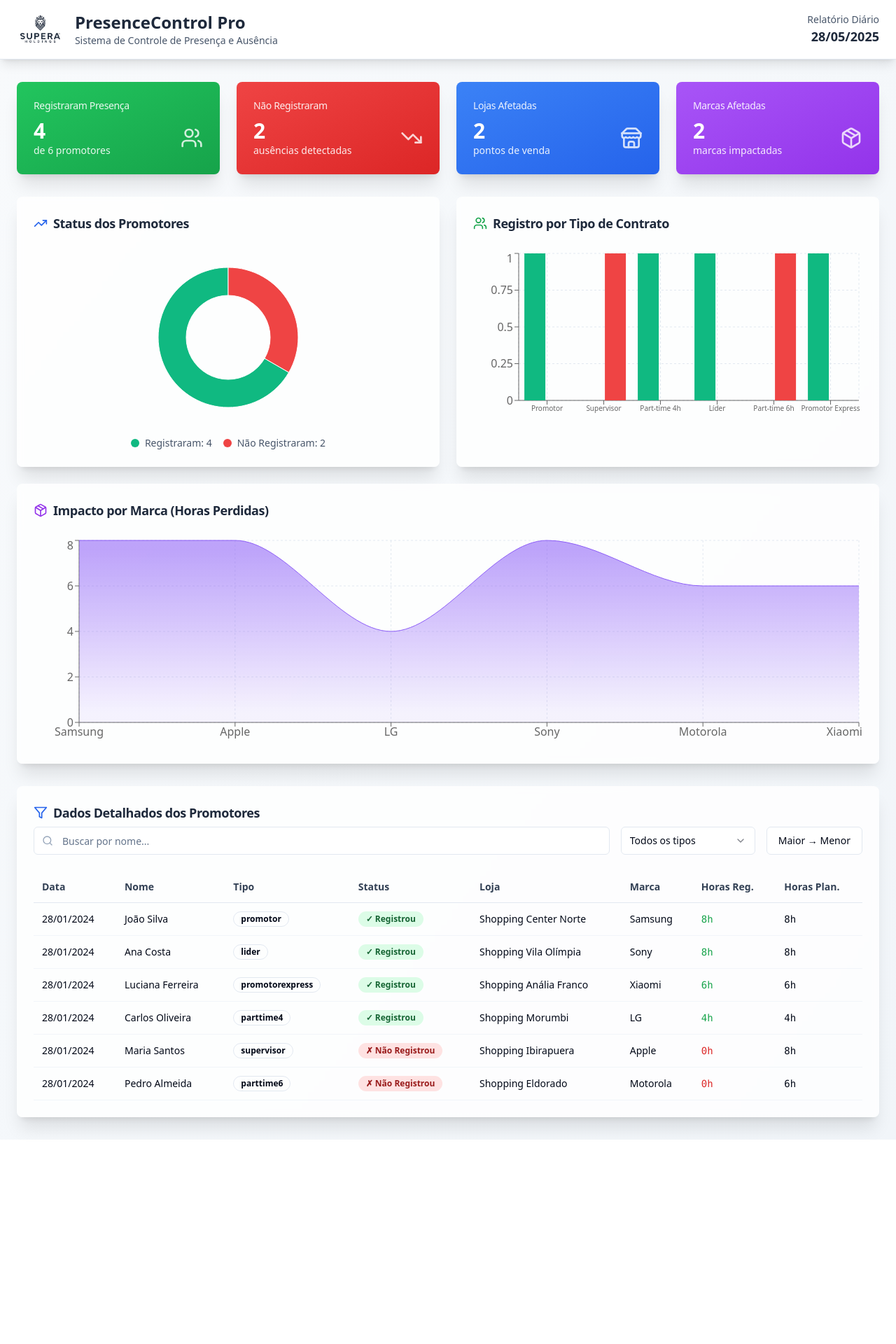
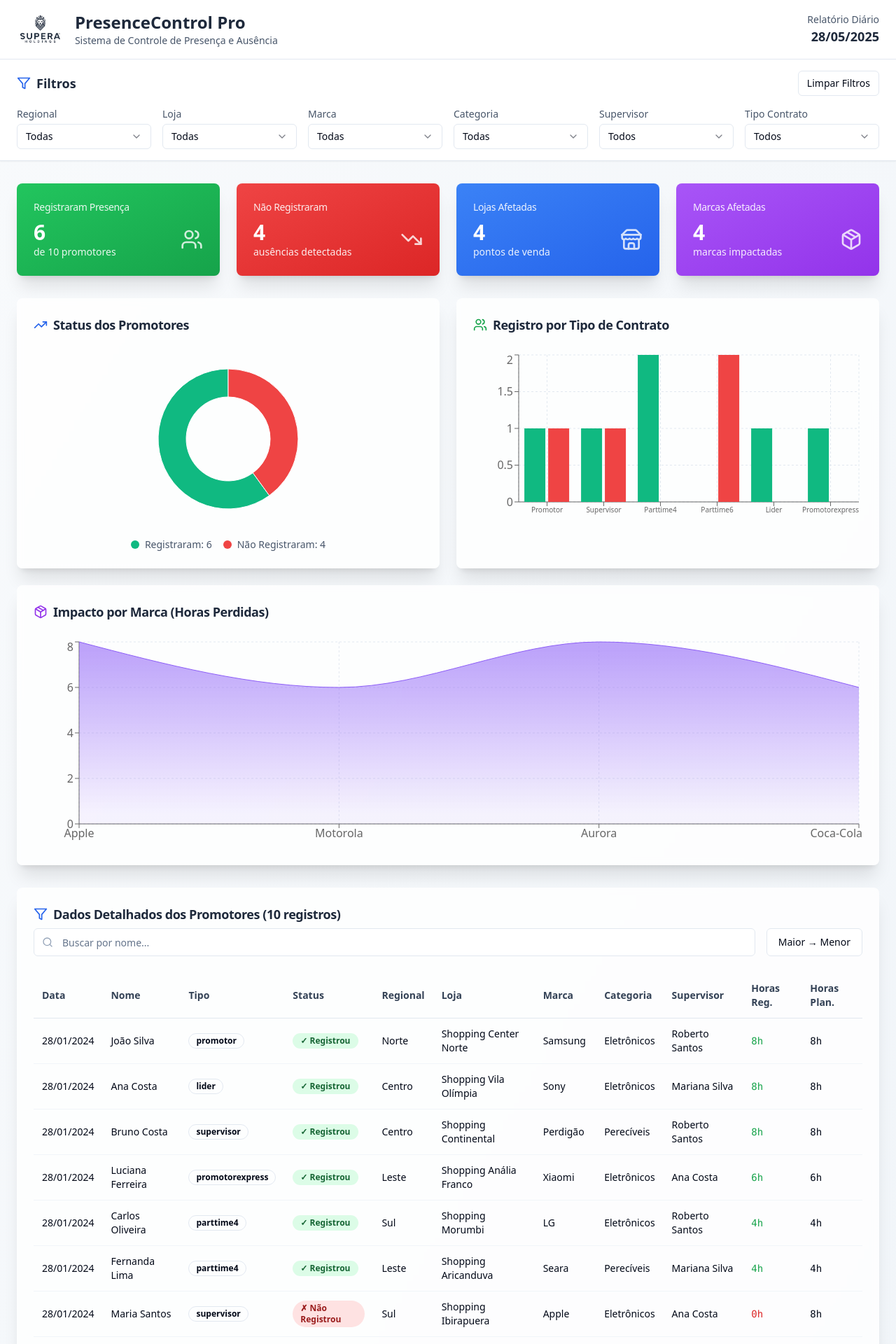
Before and after one commit to iancacamara/a-impacto-visualizer, a React (Vite) app: page / in a window 1280 px wide. Shown: the top 1920 px of the page at 70% size. Before the commit the page ends 1628 px from the top, so only its background shows below. Built offline with nearby package versions, Linux system fonts and the light colour scheme.

Commit message:
Add filter functionality
Implement filter row for data, charts, and cards.

```diff
--- a/src/pages/Index.tsx
+++ b/src/pages/Index.tsx
@@ -1,5 +1,5 @@
 
-import { useState } from "react";
+import { useState, useMemo } from "react";
 import { Card, CardContent, CardHeader, CardTitle } from "@/components/ui/card";
 import { Badge } from "@/components/ui/badge";
 import { Input } from "@/components/ui/input";
@@ -13,55 +13,98 @@ const Index = () => {
   const [sortOrder, setSortOrder] = useState("desc");
   const [filterType, setFilterType] = useState("all");
 
-  // Dados simulados
+  // Novos filtros estilo Power BI
+  const [selectedRegional, setSelectedRegional] = useState("all");
+  const [selectedLoja, setSelectedLoja] = useState("all");
+  const [selectedMarca, setSelectedMarca] = useState("all");
+  const [selectedCategoria, setSelectedCategoria] = useState("all");
+  const [selectedSupervisor, setSelectedSupervisor] = useState("all");
+
+  // Dados simulados expandidos com mais informações
   const promotorData = [
-    { id: 1, nome: "João Silva", tipo: "promotor", status: "registrou", loja: "Shopping Center Norte", marca: "Samsung", categoria: "Eletrônicos", horasRegistradas: 8, horasPlanejadas: 8, data: "2024-01-28" },
-    { id: 2, nome: "Maria Santos", tipo: "supervisor", status: "não registrou", loja: "Shopping Ibirapuera", marca: "Apple", categoria: "Eletrônicos", horasRegistradas: 0, horasPlanejadas: 8, data: "2024-01-28" },
-    { id: 3, nome: "Carlos Oliveira", tipo: "parttime4", status: "registrou", loja: "Shopping Morumbi", marca: "LG", categoria: "Eletrônicos", horasRegistradas: 4, horasPlanejadas: 4, data: "2024-01-28" },
-    { id: 4, nome: "Ana Costa", tipo: "lider", status: "registrou", loja: "Shopping Vila Olímpia", marca: "Sony", categoria: "Eletrônicos", horasRegistradas: 8, horasPlanejadas: 8, data: "2024-01-28" },
-    { id: 5, nome: "Pedro Almeida", tipo: "parttime6", status: "não registrou", loja: "Shopping Eldorado", marca: "Motorola", categoria: "Eletrônicos", horasRegistradas: 0, horasPlanejadas: 6, data: "2024-01-28" },
-    { id: 6, nome: "Luciana Ferreira", tipo: "promotorexpress", status: "registrou", loja: "Shopping Anália Franco", marca: "Xiaomi", categoria: "Eletrônicos", horasRegistradas: 6, horasPlanejadas: 6, data: "2024-01-28" },
+    { id: 1, nome: "João Silva", tipo: "promotor", status: "registrou", loja: "Shopping Center Norte", marca: "Samsung", categoria: "Eletrônicos", horasRegistradas: 8, horasPlanejadas: 8, data: "2024-01-28", regional: "Norte", supervisor: "Roberto Santos" },
+    { id: 2, nome: "Maria Santos", tipo: "supervisor", status: "não registrou", loja: "Shopping Ibirapuera", marca: "Apple", categoria: "Eletrônicos", horasRegistradas: 0, horasPlanejadas: 8, data: "2024-01-28", regional: "Sul", supervisor: "Ana Costa" },
+    { id: 3, nome: "Carlos Oliveira", tipo: "parttime4", status: "registrou", loja: "Shopping Morumbi", marca: "LG", categoria: "Eletrônicos", horasRegistradas: 4, horasPlanejadas: 4, data: "2024-01-28", regional: "Sul", supervisor: "Roberto Santos" },
+    { id: 4, nome: "Ana Costa", tipo: "lider", status: "registrou", loja: "Shopping Vila Olímpia", marca: "Sony", categoria: "Eletrônicos", horasRegistradas: 8, horasPlanejadas: 8, data: "2024-01-28", regional: "Centro", supervisor: "Mariana Silva" },
+    { id: 5, nome: "Pedro Almeida", tipo: "parttime6", status: "não registrou", loja: "Shopping Eldorado", marca: "Motorola", categoria: "Eletrônicos", horasRegistradas: 0, horasPlanejadas: 6, data: "2024-01-28", regional: "Oeste", supervisor: "Roberto Santos" },
+    { id: 6, nome: "Luciana Ferreira", tipo: "promotorexpress", status: "registrou", loja: "Shopping Anália Franco", marca: "Xiaomi", categoria: "Eletrônicos", horasRegistradas: 6, horasPlanejadas: 6, data: "2024-01-28", regional: "Leste", supervisor: "Ana Costa" },
+    { id: 7, nome: "Ricardo Mendes", tipo: "promotor", status: "não registrou", loja: "Shopping Iguatemi", marca: "Aurora", categoria: "Perecíveis", horasRegistradas: 0, horasPlanejadas: 8, data: "2024-01-28", regional: "Norte", supervisor: "Juliano Pereira" },
+    { id: 8, nome: "Fernanda Lima", tipo: "parttime4", status: "registrou", loja: "Shopping Aricanduva", marca: "Seara", categoria: "Perecíveis", horasRegistradas: 4, horasPlanejadas: 4, data: "2024-01-28", regional: "Leste", supervisor: "Mariana Silva" },
+    { id: 9, nome: "Bruno Costa", tipo: "supervisor", status: "registrou", loja: "Shopping Continental", marca: "Perdigão", categoria: "Perecíveis", horasRegistradas: 8, horasPlanejadas: 8, data: "2024-01-28", regional: "Centro", supervisor: "Roberto Santos" },
+    { id: 10, nome: "Patricia Oliveira", tipo: "parttime6", status: "não registrou", loja: "Shopping Tatuapé", marca: "Coca-Cola", categoria: "Bebidas", horasRegistradas: 0, horasPlanejadas: 6, data: "2024-01-28", regional: "Leste", supervisor: "Ana Costa" },
   ];
 
-  const statusData = [
-    { name: "Registraram", value: 4, color: "#10B981" },
-    { name: "Não Registraram", value: 2, color: "#EF4444" }
-  ];
+  // Extrair valores únicos para os filtros
+  const regionais = [...new Set(promotorData.map(p => p.regional))].sort();
+  const lojas = [...new Set(promotorData.map(p => p.loja))].sort();
+  const marcas = [...new Set(promotorData.map(p => p.marca))].sort();
+  const categorias = [...new Set(promotorData.map(p => p.categoria))].sort();
+  const supervisores = [...new Set(promotorData.map(p => p.supervisor))].sort();
 
-  const tipoData = [
-    { tipo: "Promotor", registrou: 1, naoRegistrou: 0 },
-    { tipo: "Supervisor", registrou: 0, naoRegistrou: 1 },
-    { tipo: "Part-time 4h", registrou: 1, naoRegistrou: 0 },
-    { tipo: "Líder", registrou: 1, naoRegistrou: 0 },
-    { tipo: "Part-time 6h", registrou: 0, naoRegistrou: 1 },
-    { tipo: "Promotor Express", registrou: 1, naoRegistrou: 0 },
-  ];
+  // Dados filtrados com base em todos os filtros
+  const filteredData = useMemo(() => {
+    return promotorData.filter(item => {
+      const matchesSearch = item.nome.toLowerCase().includes(searchTerm.toLowerCase());
+      const matchesType = filterType === "all" || item.tipo === filterType;
+      const matchesRegional = selectedRegional === "all" || item.regional === selectedRegional;
+      const matchesLoja = selectedLoja === "all" || item.loja === selectedLoja;
+      const matchesMarca = selectedMarca === "all" || item.marca === selectedMarca;
+      const matchesCategoria = selectedCategoria === "all" || item.categoria === selectedCategoria;
+      const matchesSupervisor = selectedSupervisor === "all" || item.supervisor === selectedSupervisor;
 
-  const marcasAfetadas = [
-    { marca: "Samsung", horas: 8, afetada: false },
-    { marca: "Apple", horas: 8, afetada: true },
-    { marca: "LG", horas: 4, afetada: false },
-    { marca: "Sony", horas: 8, afetada: false },
-    { marca: "Motorola", horas: 6, afetada: true },
-    { marca: "Xiaomi", horas: 6, afetada: false },
-  ];
-
-  const filteredData = promotorData
-    .filter(item =>
-      item.nome.toLowerCase().includes(searchTerm.toLowerCase()) &&
-      (filterType === "all" || item.tipo === filterType)
-    )
-    .sort((a, b) =>
+      return matchesSearch && matchesType && matchesRegional && matchesLoja && matchesMarca && matchesCategoria && matchesSupervisor;
+    }).sort((a, b) =>
       sortOrder === "desc"
         ? b.horasRegistradas - a.horasRegistradas
         : a.horasRegistradas - b.horasRegistradas
     );
+  }, [searchTerm, filterType, selectedRegional, selectedLoja, selectedMarca, selectedCategoria, selectedSupervisor, sortOrder]);
 
-  const totalPromotores = promotorData.length;
-  const registraram = promotorData.filter(p => p.status === "registrou").length;
-  const naoRegistraram = promotorData.filter(p => p.status === "não registrou").length;
-  const lojasAfetadas = new Set(promotorData.filter(p => p.status === "não registrou").map(p => p.loja)).size;
-  const marcasAfetadasCount = new Set(promotorData.filter(p => p.status === "não registrou").map(p => p.marca)).size;
+  // Recalcular estatísticas baseadas nos dados filtrados
+  const totalPromotores = filteredData.length;
+  const registraram = filteredData.filter(p => p.status === "registrou").length;
+  const naoRegistraram = filteredData.filter(p => p.status === "não registrou").length;
+  const lojasAfetadas = new Set(filteredData.filter(p => p.status === "não registrou").map(p => p.loja)).size;
+  const marcasAfetadasCount = new Set(filteredData.filter(p => p.status === "não registrou").map(p => p.marca)).size;
+
+  // Dados para gráficos baseados nos dados filtrados
+  const statusData = [
+    { name: "Registraram", value: registraram, color: "#10B981" },
+    { name: "Não Registraram", value: naoRegistraram, color: "#EF4444" }
+  ];
+
+  const tipoData = useMemo(() => {
+    const tipos = ["promotor", "supervisor", "parttime4", "parttime6", "lider", "promotorexpress"];
+    return tipos.map(tipo => ({
+      tipo: tipo.charAt(0).toUpperCase() + tipo.slice(1),
+      registrou: filteredData.filter(p => p.tipo === tipo && p.status === "registrou").length,
+      naoRegistrou: filteredData.filter(p => p.tipo === tipo && p.status === "não registrou").length,
+    })).filter(item => item.registrou > 0 || item.naoRegistrou > 0);
+  }, [filteredData]);
+
+  const marcasAfetadas = useMemo(() => {
+    const marcasData = {};
+    filteredData.forEach(item => {
+      if (!marcasData[item.marca]) {
+        marcasData[item.marca] = { marca: item.marca, horas: 0, afetada: false };
+      }
+      if (item.status === "não registrou") {
+        marcasData[item.marca].horas += item.horasPlanejadas;
+        marcasData[item.marca].afetada = true;
+      }
+    });
+    return Object.values(marcasData).filter(marca => marca.horas > 0);
+  }, [filteredData]);
+
+  const resetAllFilters = () => {
+    setSelectedRegional("all");
+    setSelectedLoja("all");
+    setSelectedMarca("all");
+    setSelectedCategoria("all");
+    setSelectedSupervisor("all");
+    setFilterType("all");
+    setSearchTerm("");
+  };
 
   return (
     <div className="min-h-screen bg-gradient-to-br from-slate-50 to-slate-100">
@@ -87,6 +130,119 @@ const Index = () => {
           </div>
         </div>
       </header>
+
+      {/* Filtros estilo Power BI */}
+      <div className="bg-white border-b border-slate-200 shadow-sm">
+        <div className="container mx-auto px-6 py-4">
+          <div className="flex items-center gap-2 mb-4">
+            <Filter className="h-5 w-5 text-blue-600" />
+            <h2 className="text-lg font-semibold text-slate-800">Filtros</h2>
+            <Button
+              variant="outline"
+              size="sm"
+              onClick={resetAllFilters}
+              className="ml-auto"
+            >
+              Limpar Filtros
+            </Button>
+          </div>
+
+          <div className="grid grid-cols-2 md:grid-cols-3 lg:grid-cols-6 gap-4">
+            <div>
+              <label className="block text-sm font-medium text-slate-600 mb-1">Regional</label>
+              <Select value={selectedRegional} onValueChange={setSelectedRegional}>
+                <SelectTrigger className="h-9">
+                  <SelectValue placeholder="Todas" />
+                </SelectTrigger>
+                <SelectContent>
+                  <SelectItem value="all">Todas</SelectItem>
+                  {regionais.map(regional => (
+                    <SelectItem key={regional} value={regional}>{regional}</SelectItem>
+                  ))}
+                </SelectContent>
+              </Select>
+            </div>
+
+            <div>
+              <label className="block text-sm font-medium text-slate-600 mb-1">Loja</label>
+              <Select value={selectedLoja} onValueChange={setSelectedLoja}>
+                <SelectTrigger className="h-9">
+                  <SelectValue placeholder="Todas" />
+                </SelectTrigger>
+                <SelectContent>
+                  <SelectItem value="all">Todas</SelectItem>
+                  {lojas.map(loja => (
+                    <SelectItem key={loja} value={loja}>{loja}</SelectItem>
+                  ))}
+                </SelectContent>
+              </Select>
+            </div>
+
+            <div>
+              <label className="block text-sm font-medium text-slate-600 mb-1">Marca</label>
+              <Select value={selectedMarca} onValueChange={setSelectedMarca}>
+                <SelectTrigger className="h-9">
+                  <SelectValue placeholder="Todas" />
+                </SelectTrigger>
+                <SelectContent>
+                  <SelectItem value="all">Todas</SelectItem>
+                  {marcas.map(marca => (
+                    <SelectItem key={marca} value={marca}>{marca}</SelectItem>
+                  ))}
+                </SelectContent>
+              </Select>
+            </div>
+
+            <div>
+              <label className="block text-sm font-medium text-slate-600 mb-1">Categoria</label>
+              <Select value={selectedCategoria} onValueChange={setSelectedCategoria}>
+                <SelectTrigger className="h-9">
+                  <SelectValue placeholder="Todas" />
+                </SelectTrigger>
+                <SelectContent>
+                  <SelectItem value="all">Todas</SelectItem>
+                  {categorias.map(categoria => (
+                    <SelectItem key={categoria} value={categoria}>{categoria}</SelectItem>
+                  ))}
+                </SelectContent>
+              </Select>
+            </div>
+
+            <div>
+              <label className="block text-sm font-medium text-slate-600 mb-1">Supervisor</label>
+              <Select value={selectedSupervisor} onValueChange={setSelectedSupervisor}>
+                <SelectTrigger className="h-9">
+                  <SelectValue placeholder="Todos" />
+                </SelectTrigger>
+                <SelectContent>
+                  <SelectItem value="all">Todos</SelectItem>
+                  {supervisores.map(supervisor => (
+                    <SelectItem key={supervisor} value={supervisor}>{supervisor}</SelectItem>
+                  ))}
+                </SelectContent>
+              </Select>
+            </div>
+
+            <div>
+              <label className="block text-sm font-medium text-slate-600 mb-1">Tipo Contrato</label>
+              <Select value={filterType} onValueChange={setFilterType}>
+                <SelectTrigger className="h-9">
+                  <SelectValue placeholder="Todos" />
+                </SelectTrigger>
+                <SelectContent>
+                  <SelectItem value="all">Todos</SelectItem>
+                  <SelectItem value="promotor">Promotor</SelectItem>
+                  <SelectItem value="supervisor">Supervisor</SelectItem>
+                  <SelectItem value="parttime4">Part-time 4h</SelectItem>
+                  <SelectItem value="parttime6">Part-time 6h</SelectItem>
+                  <SelectItem value="lider">Líder</SelectItem>
+                  <SelectItem value="promotorexpress">Promotor Express</SelectItem>
+                </SelectContent>
+              </Select>
+            </div>
+          </div>
+        </div>
+      </div>
 
       <div className="container mx-auto px-6 py-8">
         {/* Cards de Status */}
@@ -162,6 +318,8 @@ const Index = () => {
               </CardTitle>
             </CardHeader>
             <CardContent>
+              {statusData.some(item => item.value > 0) ? (
+                <>
                   <ResponsiveContainer width="100%" height={250}>
                     <PieChart>
                       <Pie
@@ -189,6 +347,12 @@ const Index = () => {
                       </div>
                     ))}
                   </div>
+                </>
+              ) : (
+                <div className="flex items-center justify-center h-64 text-slate-500">
+                  Nenhum dado disponível para os filtros selecionados
+                </div>
+              )}
             </CardContent>
           </Card>
 
@@ -200,6 +364,7 @@ const Index = () => {
               </CardTitle>
             </CardHeader>
             <CardContent>
+              {tipoData.length > 0 ? (
                 <ResponsiveContainer width="100%" height={250}>
                   <BarChart data={tipoData}>
                     <CartesianGrid strokeDasharray="3 3" stroke="#e2e8f0" />
@@ -210,9 +375,15 @@ const Index = () => {
                     <Bar dataKey="naoRegistrou" fill="#EF4444" name="Não Registraram" />
                   </BarChart>
                 </ResponsiveContainer>
+              ) : (
+                <div className="flex items-center justify-center h-64 text-slate-500">
+                  Nenhum dado disponível para os filtros selecionados
+                </div>
+              )}
             </CardContent>
           </Card>
 
+          {marcasAfetadas.length > 0 && (
             <Card className="shadow-xl border-0 bg-white/80 backdrop-blur-sm lg:col-span-2">
               <CardHeader>
                 <CardTitle className="text-lg font-semibold text-slate-800 flex items-center gap-2">
@@ -244,6 +415,7 @@ const Index = () => {
                 </ResponsiveContainer>
               </CardContent>
             </Card>
+          )}
         </div>
 
         {/* Filtros e Tabela */}
@@ -251,7 +423,7 @@ const Index = () => {
           <CardHeader>
             <CardTitle className="text-lg font-semibold text-slate-800 flex items-center gap-2">
               <Filter className="h-5 w-5 text-blue-600" />
-              Dados Detalhados dos Promotores
+              Dados Detalhados dos Promotores ({filteredData.length} registros)
             </CardTitle>
             <div className="flex flex-col sm:flex-row gap-4 mt-4">
               <div className="relative flex-1">
@@ -263,20 +435,6 @@ const Index = () => {
                   className="pl-10"
                 />
               </div>
-              <Select value={filterType} onValueChange={setFilterType}>
-                <SelectTrigger className="w-full sm:w-48">
-                  <SelectValue placeholder="Filtrar por tipo" />
-                </SelectTrigger>
-                <SelectContent>
-                  <SelectItem value="all">Todos os tipos</SelectItem>
-                  <SelectItem value="promotor">Promotor</SelectItem>
-                  <SelectItem value="supervisor">Supervisor</SelectItem>
-                  <SelectItem value="parttime4">Part-time 4h</SelectItem>
-                  <SelectItem value="parttime6">Part-time 6h</SelectItem>
-                  <SelectItem value="lider">Líder</SelectItem>
-                  <SelectItem value="promotorexpress">Promotor Express</SelectItem>
-                </SelectContent>
-              </Select>
               <Button
                 variant="outline"
                 onClick={() => setSortOrder(sortOrder === "desc" ? "asc" : "desc")}
@@ -295,14 +453,18 @@ const Index = () => {
                     <th className="text-left p-3 font-semibold text-slate-700">Nome</th>
                     <th className="text-left p-3 font-semibold text-slate-700">Tipo</th>
                     <th className="text-left p-3 font-semibold text-slate-700">Status</th>
+                    <th className="text-left p-3 font-semibold text-slate-700">Regional</th>
                     <th className="text-left p-3 font-semibold text-slate-700">Loja</th>
                     <th className="text-left p-3 font-semibold text-slate-700">Marca</th>
+                    <th className="text-left p-3 font-semibold text-slate-700">Categoria</th>
+                    <th className="text-left p-3 font-semibold text-slate-700">Supervisor</th>
                     <th className="text-left p-3 font-semibold text-slate-700">Horas Reg.</th>
                     <th className="text-left p-3 font-semibold text-slate-700">Horas Plan.</th>
                   </tr>
                 </thead>
                 <tbody>
-                  {filteredData.map((item) => (
+                  {filteredData.length > 0 ? (
+                    filteredData.map((item) => (
                       <tr key={item.id} className="border-b border-slate-100 hover:bg-slate-50 transition-colors">
                         <td className="p-3">{new Date(item.data).toLocaleDateString('pt-BR')}</td>
                         <td className="p-3 font-medium">{item.nome}</td>
@@ -322,8 +484,11 @@ const Index = () => {
                             {item.status === "registrou" ? "✓ Registrou" : "✗ Não Registrou"}
                           </Badge>
                         </td>
+                        <td className="p-3">{item.regional}</td>
                         <td className="p-3">{item.loja}</td>
                         <td className="p-3">{item.marca}</td>
+                        <td className="p-3">{item.categoria}</td>
+                        <td className="p-3">{item.supervisor}</td>
                         <td className="p-3 font-mono">
                           <span className={item.horasRegistradas < item.horasPlanejadas ? "text-red-600" : "text-green-600"}>
                             {item.horasRegistradas}h
@@ -331,7 +496,14 @@ const Index = () => {
                         </td>
                         <td className="p-3 font-mono">{item.horasPlanejadas}h</td>
                       </tr>
-                  ))}
+                    ))
+                  ) : (
+                    <tr>
+                      <td colSpan={11} className="p-8 text-center text-slate-500">
+                        Nenhum promotor encontrado com os filtros selecionados
+                      </td>
+                    </tr>
+                  )}
                 </tbody>
               </table>
             </div>
```
Lines whose indentation alone changed are shown as unchanged.
